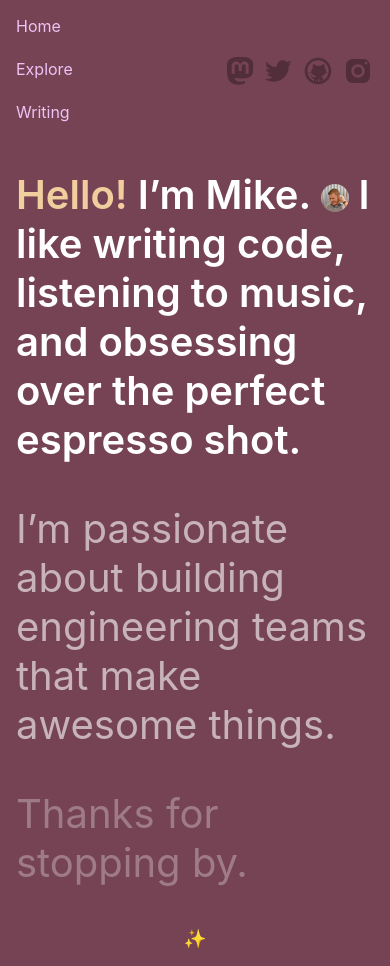
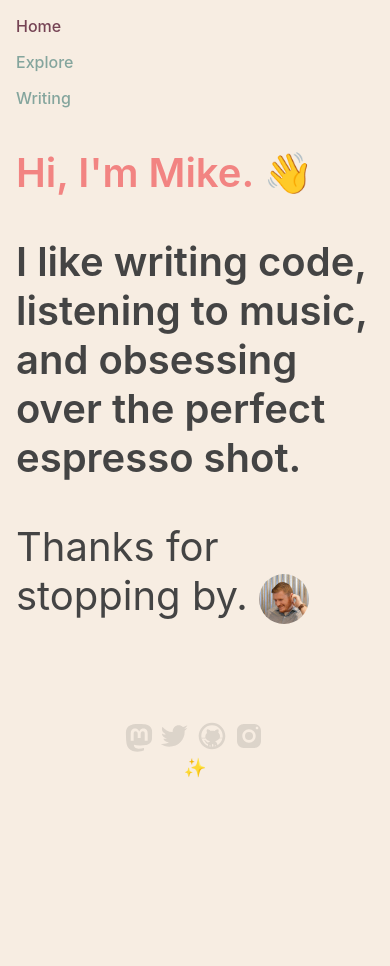
Before and after one commit to mike-douglas/miked.codes, an Eleventy site: page index.md in a window 390 px wide. After the commit the page ends 844 px from the top, so only its background shows below. Built offline with nearby package versions, Linux system fonts and the light colour scheme; Eleventy itself is replaced by a stand-in of ours; files that its build step writes are made by us from their sources.

Commit message:
Recolor, moving socials to bottom of page.

```diff
--- a/_includes/page.njk
+++ b/_includes/page.njk
@@ -30,17 +30,17 @@
       </a>
       {%- endfor -%}
     </nav>
+  </header>
+  <section id="main-section">
+    {{ content | safe }}
+  </section>
+  <footer>
     <nav id="social">
       <a target="_blank" class="mastodon" href="https://masto.ai/@miked" rel="me" alt="Mastodon"><img src="/images/social/mastodon.svg"></a>
       <a target="_blank" class="twitter" href="https://twitter.com/miked" alt="Twitter"><img src="/images/social/icons8-twitter.svg"></a>
       <a target="_blank" class="github" href="https://github.com/mike-douglas" alt="Github"><img src="/images/social/icons8-github.svg"></a>
       <a target="_blank" class="instagram" href="https://instagram.com/thisismiked" alt="Instagram"><img src="/images/social/icons8-instagram.svg"></a>
     </nav>
-  </header>
-  <section id="main-section">
-    {{ content | safe }}
-  </section>
-  <footer>
     <center>
       ✨
     </center>
--- a/css/style.css
+++ b/css/style.css
@@ -1,16 +1,23 @@
 :root {
+  --maximum-yellow-red: #f6bd60ff;
+  --linen: #f7ede2ff;
+  --baby-pink: #f5cac3ff;
+  --morning-blue: #84a59dff;
+  --light-coral: #f28482ff;
+
+
   --catawba: hsla(340, 27%, 36%, 1);
-  --marigold: hsla(40, 90%, 51%, 1);
-  --deep-champagne: hsla(35, 73%, 78%, 1);
-  --xanadu: hsla(83, 9%, 48%, 1);
-  --pink-lavender: hsla(293, 71%, 86%, 1);
 
-  --body-background: var(--catawba);
-  --text-highlight: var(--deep-champagne);
-  --text-body-color: #fff;
-  --text-faded-color: rgba(255, 255, 255, 0.6);
-  --text-ultra-faded-color: rgba(255, 255, 255, 0.3);
-  --text-body-link-color: var(--pink-lavender);
+  --background-color: var(--linen);
+
+  --body-color: #444;
+  --highlight-color: var(--light-coral);
+  --caption-color: rgba(0.33, 0.33, 0.33, 0.2);
+  --caption2-color: #333;
+  --title-color: #333;
+  --subtitle-color: var(--light-coral);
+  --link-color: var(--morning-blue);
+  --link-highlight: var(--catawba);
 }
 
 body {
@@ -19,69 +26,46 @@ body {
   padding: 1.0rem;
   margin: 0;
 
-  background: var(--body-background);
-  color: var(--text-body-color);
+  background: var(--background-color);
+  color: var(--body-color);
 }
 
 a {
-  color: var(--text-body-link-color);
+  color: var(--link-color);
 }
 
-header nav {
-  display: flex;
-  align-items: center;
+h1 {
+  font-size: 3.0rem;
 }
 
 nav#site {
-  justify-content: flex-start;
-  gap: 3.0rem;
-
-  width: 50%;
+  display: flex;
+  flex-direction: column;
 }
 
 nav#site a {
   text-decoration: none;
   text-align: left;
 
-  font-size: 1.2rem;
+  font-size: 1.5rem;
+  font-weight: 500;
 
-  display: flex;
-  flex-direction: column;
-  align-items: left;
+  padding: 0.25rem;
+  margin-left: -0.25rem;
 }
 
-nav#site a::after {
-  content: '';
-
-  width: 1.0rem;
-  height: 0.20rem;
-  margin-top: 1.5rem;
-
-  border-radius: 0.25rem;
-
-  background: transparent;
-  opacity: 0.6;
-}
-
-nav#site a:hover::after {
-  background: var(--text-highlight);
-}
-
-nav#site a.current::after {
-  background: var(--text-body-link-color);
+nav#site a.current {
+  color: var(--link-highlight);
 }
 
 nav#social {
-  justify-content: flex-end;
-  gap: 0.5rem;
-
-  width: 50%
+  text-align: center;
 }
 
 nav#social a img {
   width: 32px;
   height: 32px;
-  opacity: 0.3;
+  opacity: 0.1;
 }
 
 nav#social a.mastodon img {
@@ -89,8 +73,8 @@ nav#social a.mastodon img {
   height: 28px;
 }
 
-#main-header, #main-section {
-  padding: 3.5rem 3.5rem 1rem 3.5rem;
+#main-header, #main-section, footer {
+  padding: 3.5rem 3.5rem 0rem 3.5rem;
 }
 
 #main-header {
@@ -99,7 +83,7 @@ nav#social a.mastodon img {
 }
 
 #main-section {
-  max-width: 85%;
+  max-width: 60%;
 }
 
 header#hero {
@@ -110,26 +94,35 @@ header#hero strong {
   font-weight: 600;
 }
 
+.portrait {
+  background: url('/images/me2.jpeg');
+  background-size: 100px 100px;
+  width: 100px;
+  height: 100px;
+  border-radius: 50%;
+  display: inline-block;
+}
+
 .inline-portrait {
   background: url('/images/me2.jpeg');
-  background-size: 3.5rem 3.5rem;
-  width: 3.5rem;
-  height: 3.5rem;
+  background-size: 75px 75px;
+  width: 75px;
+  height: 75px;
   border-radius: 50%;
   display: inline-block;
   vertical-align: middle;
 }
 
 .highlight {
-  color: var(--text-highlight);
+  color: var(--highlight-color);
 }
 
 .faded {
-  color: var(--text-faded-color);
+  color: var(--caption-color);
 }
 
 .ultra-faded {
-  color: var(--text-ultra-faded-color);
+  color: var(--caption2-color);
 }
 
 footer {
@@ -172,15 +165,15 @@ footer {
 }
 
 .link-blog a .comment {
-  color: var(--text-body-color);
+  color: var(--body-color);
 }
 
 .link-blog a aside {
-  color: var(--text-faded-color);
+  color: var(--caption-color);
 }
 
 .link-blog h2 {
-  color: var(--text-highlight);
+  color: var(--subtitle-color);
 }
 
 /* Blog posts */
@@ -216,7 +209,7 @@ article p, article ul, article ol {
 .meta {
   font-size: 0.95rem;
   margin: 0 0 1.0rem 0;
-  color: var(--text-faded-color);
+  color: var(--caption-color);
 }
 
 figure {
@@ -271,9 +264,9 @@ figure.wide {
   }
 
   .inline-portrait {
-    background-size: 1.75rem 1.75rem;
-    width: 1.75rem;
-    height: 1.75rem;
+    background-size: 50px 50px;
+    width: 50px;
+    height: 50px;
   }
 
   nav#site {
@@ -284,6 +277,8 @@ figure.wide {
 
   nav#site a {
     font-size: 1.0rem;
+    padding: 0;
+    margin: 0;
     flex-direction: row;
   }
 
--- a/explore.md
+++ b/explore.md
@@ -5,11 +5,10 @@ title: Explore
 date: 2022-01-02
 ---
 
-<header id="hero">
+<header>
+  <h1>Quick Links</h1>
   <p>
-    <strong class="faded">
-      This is my link feed.
-    </strong>
+    Bookmarks that I find interesting, updated throughout the day.
   </p>
 </header>
 
--- a/index.md
+++ b/index.md
@@ -7,14 +7,14 @@ date: 2022-01-01
 
 <header id="hero">
   <p>
+    <strong class="highlight">Hi, I'm Mike. 👋</strong>
+  </p>
+  <p>
     <strong>
-      <span class="highlight">Hello!</span> I’m Mike. <span class="inline-portrait"></span> I like writing code, listening to music, and obsessing over the perfect espresso shot.
+      I like writing code, listening to music, and obsessing over the perfect espresso shot.
     </strong>
   </p>
-  <p class="faded">
-    I’m passionate about building engineering teams that make awesome things.
-  </p>
-  <p class="ultra-faded">
-    Thanks for stopping by.
+  <p>
+    Thanks for stopping by. <span class="inline-portrait"></span>
   </p>
 </header>
--- a/projects.md
+++ b/projects.md
@@ -5,10 +5,9 @@ title: Projects
 date: 2022-01-04
 ---
 
-<header id="hero">
+<header>
+  <h1>Projects</h1>
   <p>
-    <strong class="faded">
-      These are some of my latest projects.
-    </strong>
+    Side projects and links to things that I've done.
   </p>
 </header>
```
Also changed, not shown: _includes/archive.njk (+3 -4 lines).
